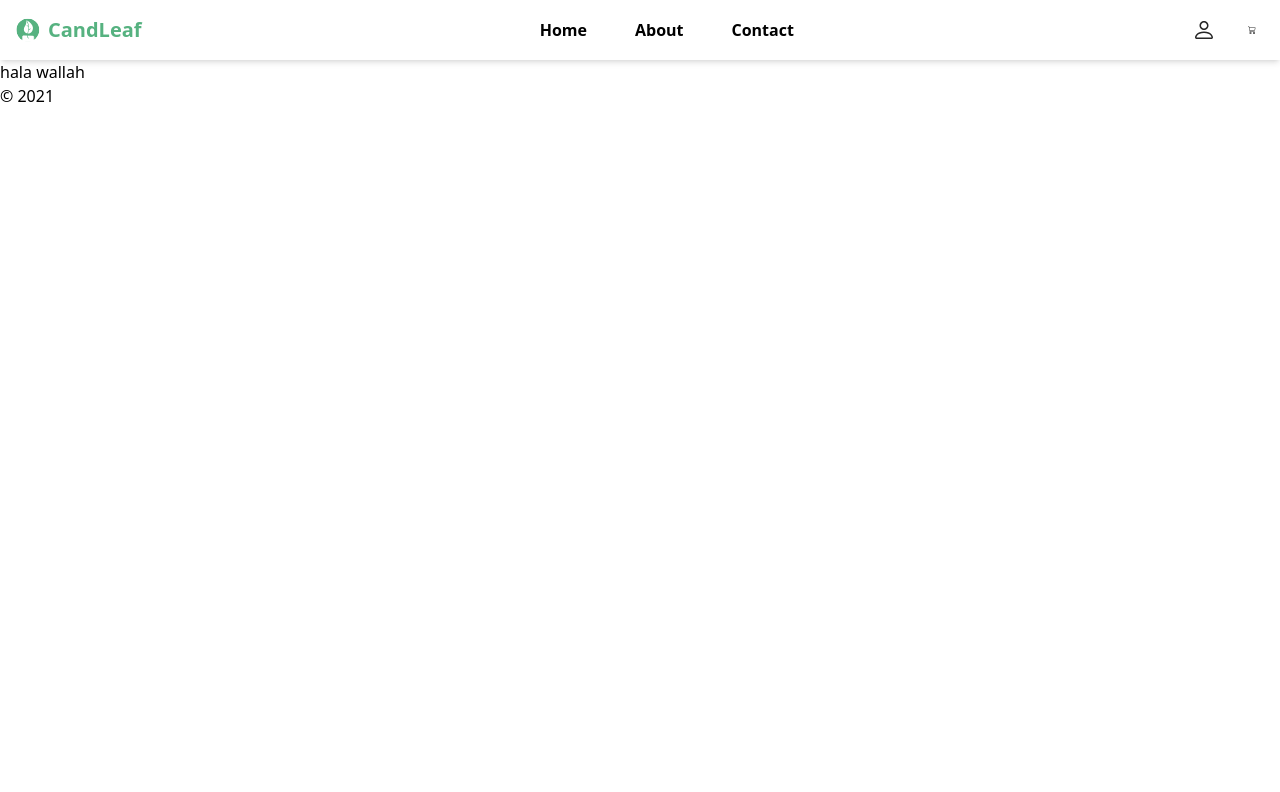
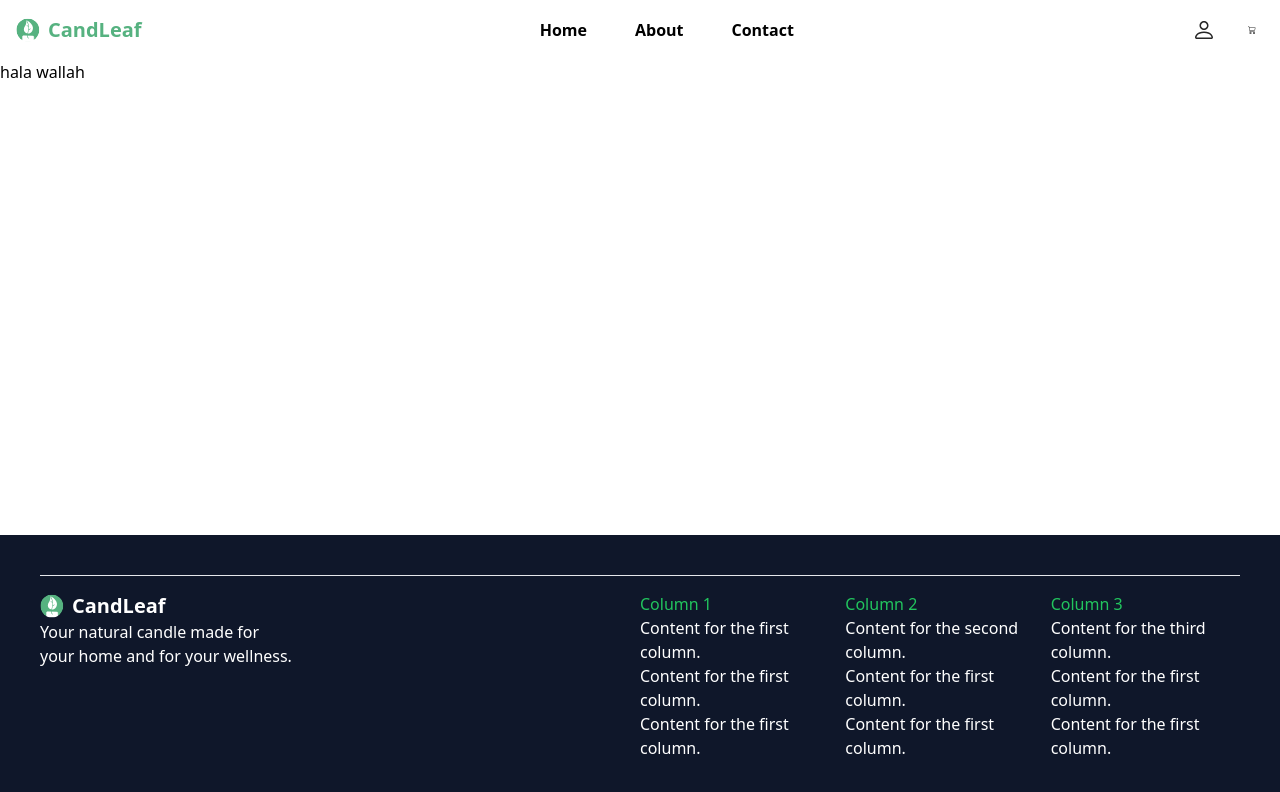
Before and after one commit to AhmadAbdelaziz8/e-commerce, a React (Vite) app: page / in a window 1280 px wide. Shown: the top 792 px of the page. Built offline with nearby package versions, Linux system fonts and the light colour scheme.

Commit message:
improve the layout

```diff
--- a/src/components/Footer.tsx
+++ b/src/components/Footer.tsx
@@ -1,7 +1,48 @@
+import BrandIcon from "../assets/brand-icon.svg";
 const Footer = () => {
   return (
     <footer>
-      <p>&copy; 2021</p>
+      <div className="bg-slate-900 text-white flex flex-col gap-4 p-10">
+        <hr className="bg-white" />
+        <div className="grid grid-cols-2">
+          {/* left section */}
+          <div>
+            {/* Logo Container */}
+            <div className="flex items-center">
+              {/* Brand Icon */}
+              <img src={BrandIcon} alt="Brand Icon" className="w-6 h-6 mr-2" />
+              {/* Brand Name */}
+              <span className="text-xl font-bold text-white">CandLeaf</span>
+            </div>
+            <p>
+              Your natural candle made for <br /> your home and for your
+              wellness.
+            </p>
+          </div>
+
+          {/* right section */}
+          <div className="grid grid-cols-3 gap-4">
+            <div>
+              <h3 className="text-green-500">Column 1</h3>
+              <p>Content for the first column.</p>
+              <p>Content for the first column.</p>
+              <p>Content for the first column.</p>
+            </div>
+            <div>
+              <h3 className="text-green-500">Column 2</h3>
+              <p>Content for the second column.</p>
+              <p>Content for the first column.</p>
+              <p>Content for the first column.</p>
+            </div>
+            <div>
+              <h3 className="text-green-500">Column 3</h3>
+              <p>Content for the third column.</p>
+              <p>Content for the first column.</p>
+              <p>Content for the first column.</p>
+            </div>
+          </div>
+        </div>
+      </div>
     </footer>
   );
 };
--- a/src/components/Header.tsx
+++ b/src/components/Header.tsx
@@ -5,7 +5,7 @@ import CartIcon from "../assets/Cart.svg"; // Import SVG as a React component
 
 const Header = () => {
   return (
-    <header className="flex justify-between items-center p-4 bg-white shadow-md">
+    <header className="flex justify-between items-center p-4 bg-white">
       {/* Logo Container */}
       <div className="flex items-center">
         {/* Brand Icon */}
--- a/src/components/layout.tsx
+++ b/src/components/layout.tsx
@@ -4,9 +4,9 @@ import Footer from "./Footer.tsx";
 
 const Layout = () => {
   return (
-    <div>
+    <div className="w-screen h-screen flex flex-col">
       <Header />
-      <main>
+      <main className="flex-grow">
         <Outlet /> {/* This renders the matched route */}
       </main>
       <Footer />
```
